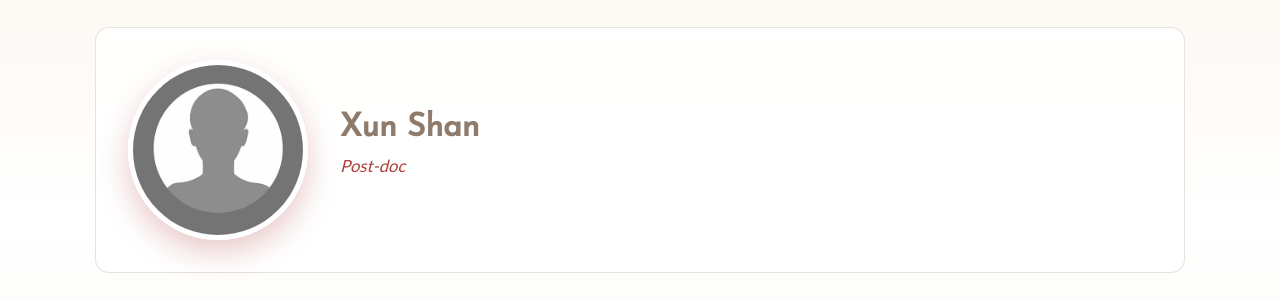
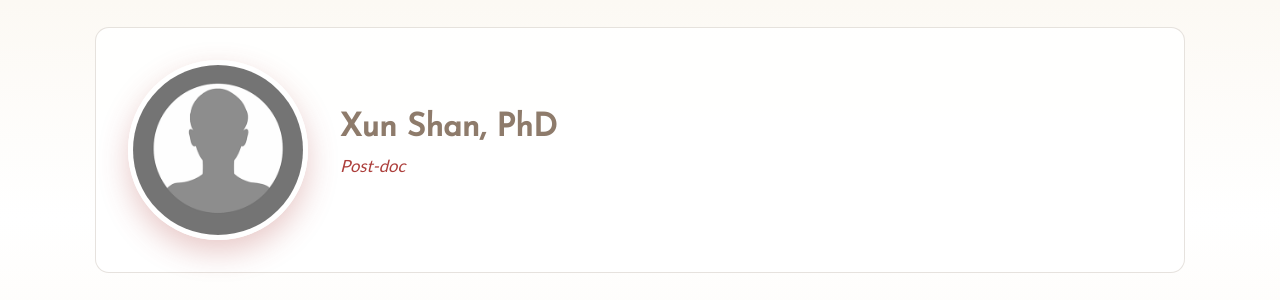
Before and after one commit to aristoteleo/qiu_lab_website, a Jekyll site: the page built from _people/xun.md, in a window 1280 px wide. Shown: the part 315-615 px from the top of the page. Built offline with Jekyll 4.4.1, drawn with Linux system fonts in a browser that asks for light colours.

Commit message:
Add ", PhD" to Yash Rana and Xun Shan
Matches the other post-docs. The Current Members grid matches people by
name against _data/people_order.yml, so both files had to change together
or the two of them would have dropped off the page.

Co-Authored-By: Claude Opus 5 (1M context) <noreply@anthropic.com>

```diff
--- a/_data/people_order.yml
+++ b/_data/people_order.yml
@@ -14,7 +14,7 @@
   order: 6
 - name: "Sijie Chen, PhD"
   order: 7
-- name: "Yash Rana"
+- name: "Yash Rana, PhD"
   order: 7.5
 - name: "Nianping Liu, PhD"
   order: 8
@@ -22,7 +22,7 @@
   order: 9
 - name: "Naoki Konno, PhD"
   order: 10
-- name: "Xun Shan"
+- name: "Xun Shan, PhD"
   order: 10.5
 - name: "Peter Pao-Huang"
   order: 11
--- a/_people/xun.md
+++ b/_people/xun.md
@@ -1,7 +1,7 @@
 ---
 layout: people
 title: Meet the People
-name: "Xun Shan"
+name: "Xun Shan, PhD"
 position: "Post-doc"
 current: true
 bio: "My previous research at the Institute of Biophysics, Chinese Academy of Sciences focused on developing spatial epigenomics technologies for profiling DNA methylation and hydroxymethylation. I applied these methods to study mammalian development, including gastrulation, placentation, neurogenesis, and maternal decidualization. In the Qiu Lab, I study the spatiotemporal dynamics of peri-implantation development and cell-fate establishment. Outside the lab, I enjoy sports and exploring new places."
```
Also changed, not shown: _people/yash.md (+1 -1 lines).
